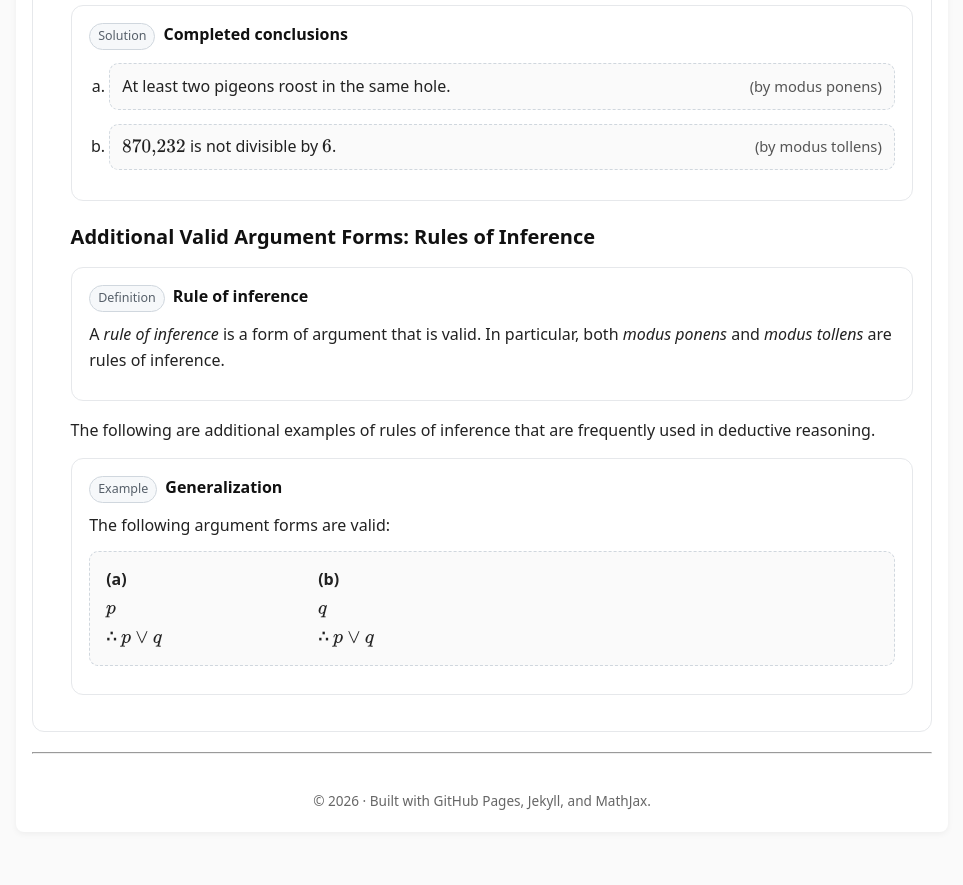
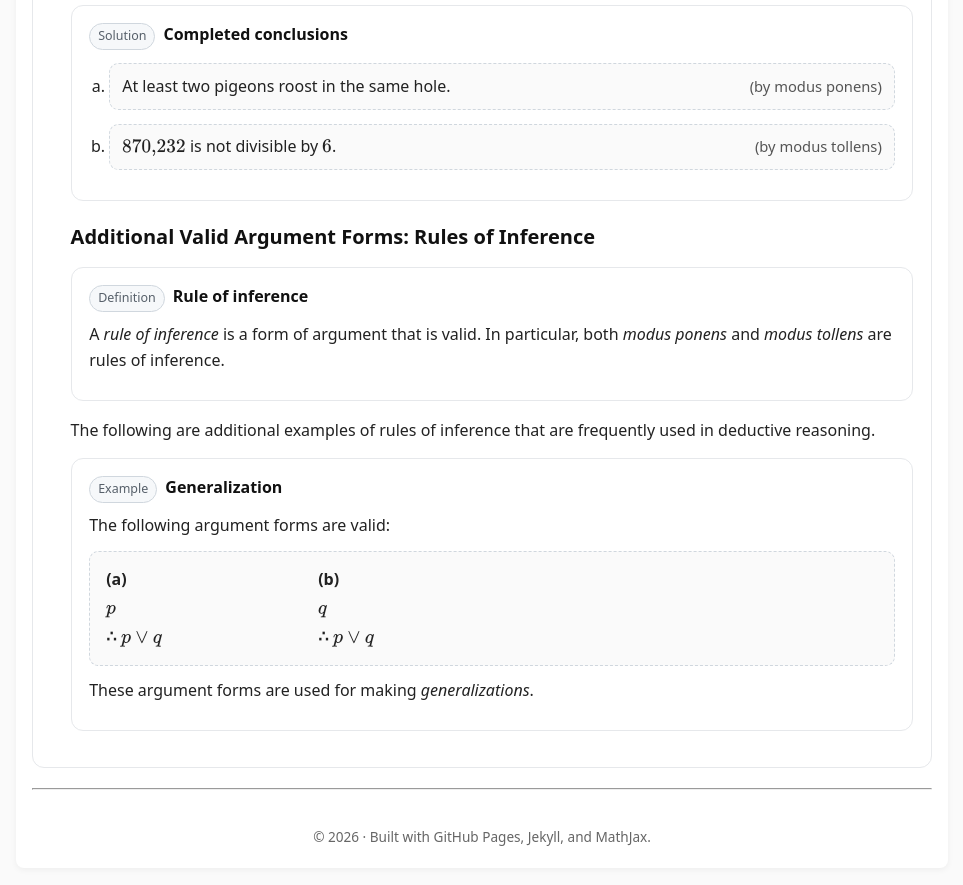
Before and after one commit to SaleemKamaludin/SaleemKamaludin.github.io, a Jekyll site: the page built from courses/comp1604/lecture-notes/lecture-01/index.md, in a window 1280 px wide and 900 px high, scrolled down 5632 px. Shown: the top 885 px of the window, without its empty margins (158-1121 px from the left). Built offline with Jekyll 4.4.1, drawn with Linux system fonts in a browser that asks for light colours; before the commit the page ends 6496 px from its top, so only the background shows below that.

Commit message:
Update index.md

```diff
--- a/courses/comp1604/lecture-notes/lecture-01/index.md
+++ b/courses/comp1604/lecture-notes/lecture-01/index.md
@@ -1864,3 +1864,4 @@ used in deductive reasoning.
 
 
    <p>
+ These argument forms are used for making <em>generalizations</em>.
```
